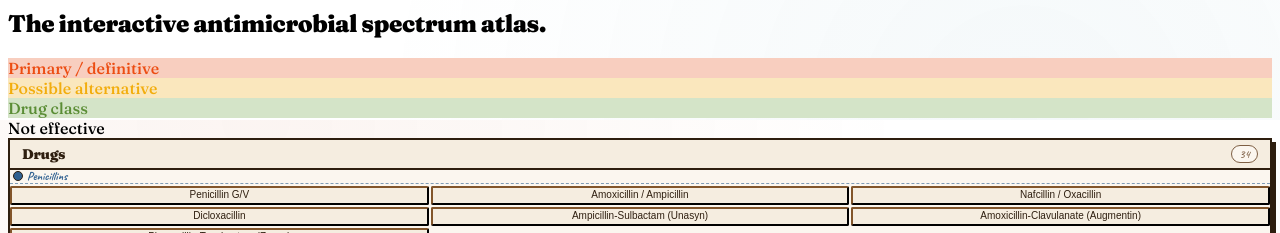
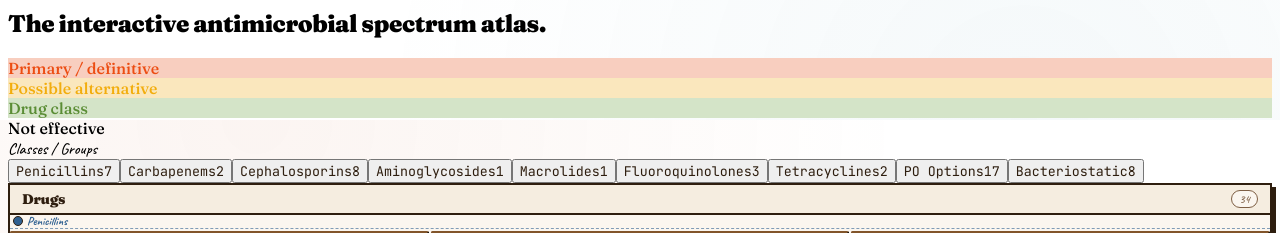
Before and after one commit to svg2280/CoverageIQ, a React (Vite) app in the folder client/: page / in a window 1280 px wide. Shown: the part 1480-1713 px from the top of the page. Built offline with nearby package versions, Linux system fonts and the light colour scheme.

Commit message:
Add antibiotic class/group rail (Penicillins, PO Options, Bacteriostatic, etc.) — hover turns matching drugs green

```diff
--- /dev/null
+++ b/client/src/components/class-rail.tsx
@@ -0,0 +1,80 @@
+import { cn } from "@/lib/utils";
+
+export interface ClassRailGroup {
+  id: string;
+  label: string;
+  drugIds: Set<string>;
+}
+
+interface ClassRailProps {
+  groups: ClassRailGroup[];
+  hoveredId: string | null;
+  pinnedId: string | null;
+  onHover: (id: string | null) => void;
+  onPin: (id: string) => void;
+}
+
+/**
+ * Horizontal "Antibiotic Classes / Groups" rail.
+ * Hover a chip → corresponding drugs in the matrix turn green (drug-cell--class)
+ * and non-matching cells dim via [data-selection="active"].
+ * Click pins/unpins the selection.
+ */
+export function ClassRail({
+  groups,
+  hoveredId,
+  pinnedId,
+  onHover,
+  onPin,
+}: ClassRailProps) {
+  const activeId = hoveredId ?? pinnedId;
+  return (
+    <div
+      className="flex items-center gap-2 flex-wrap"
+      data-testid="class-rail"
+      onMouseLeave={() => onHover(null)}
+    >
+      <span className="font-script text-[11px] uppercase tracking-[0.2em] text-muted-foreground whitespace-nowrap pr-1">
+        Classes / Groups
+      </span>
+      <div className="flex items-center gap-1.5 flex-wrap">
+        {groups.map((g) => {
+          const isHovered = hoveredId === g.id;
+          const isPinned = pinnedId === g.id;
+          const isActive = activeId === g.id;
+          const count = g.drugIds.size;
+          return (
+            <button
+              key={g.id}
+              type="button"
+              onMouseEnter={() => onHover(g.id)}
+              onFocus={() => onHover(g.id)}
+              onBlur={() => onHover(null)}
+              onClick={() => onPin(g.id)}
+              data-testid={`class-chip-${g.id}`}
+              data-active={isActive ? "true" : "false"}
+              aria-pressed={isPinned}
+              title={`${g.label} · ${count} drug${count === 1 ? "" : "s"}`}
+              className={cn(
+                "class-chip group inline-flex items-center gap-1.5 px-2.5 py-1 border-2 border-foreground bg-card",
+                "font-mono text-[10.5px] uppercase tracking-wider leading-none",
+                "transition-all hover:-translate-x-px hover:-translate-y-px hover:shadow-block-sm",
+                isActive && "class-chip--active",
+              )}
+            >
+              <span className="font-bold">{g.label}</span>
+              <span
+                className={cn(
+                  "inline-flex items-center justify-center min-w-[16px] h-[14px] px-1 text-[9px] font-bold border border-foreground",
+                  isActive ? "bg-foreground/20" : "bg-background",
+                )}
+              >
+                {count}
+              </span>
+            </button>
+          );
+        })}
+      </div>
+    </div>
+  );
+}
--- a/client/src/components/matrix.tsx
+++ b/client/src/components/matrix.tsx
@@ -16,6 +16,8 @@ interface MatrixProps {
   onPin: (sel: Selection) => void;
   search: string;
   bugImages: Record<string, string>;
+  /** Optional virtual class hover — set of drug IDs to highlight green (drug-cell--class). */
+  classFilter?: Set<string> | null;
 }
 
 // ---- Highlight logic (preserved from previous version) ----
@@ -289,9 +291,11 @@ export function Matrix({
   onPin,
   search,
   bugImages,
+  classFilter,
 }: MatrixProps) {
   const active: Selection = hovered ?? pinned;
   const searchLower = search.trim().toLowerCase();
+  const filterActive = !!classFilter && classFilter.size > 0 && !active;
 
   const drugsByClass = useMemo(() => {
     const map = new Map<string, Drug[]>();
@@ -310,7 +314,7 @@ export function Matrix({
 
   const isAntibac = data.key === "antibacterials";
 
-  const selectionActive = !!active;
+  const selectionActive = !!active || filterActive;
 
   return (
     <div
@@ -344,7 +348,10 @@ export function Matrix({
                 </div>
                 <div className="dclass__grid">
                   {list.map((drug) => {
-                    const hl = drugHighlight(drug.id, drug.classId, data, active);
+                    let hl = drugHighlight(drug.id, drug.classId, data, active);
+                    if (filterActive && !active && classFilter!.has(drug.id)) {
+                      hl = { classMatch: true };
+                    }
                     const isPinned = pinned?.kind === "drug" && pinned.id === drug.id;
                     const isMatch = matchesSearch(drug.name) || matchesSearch(drug.short ?? "");
                     return (
--- a/client/src/index.css
+++ b/client/src/index.css
@@ -701,6 +701,18 @@
     font-weight: 700;
     z-index: 2;
   }
+
+  /* Class / group rail chips */
+  .class-chip {
+    color: hsl(var(--foreground));
+  }
+  .class-chip--active {
+    background: hsl(var(--cov-class)) !important;
+    color: #07210d !important;
+    border-color: hsl(var(--foreground)) !important;
+    box-shadow: 2px 2px 0 hsl(var(--foreground));
+    transform: translate(-1px, -1px);
+  }
   .drug-cell--active {
     background: hsl(var(--primary)) !important;
     color: hsl(var(--primary-foreground)) !important;
--- a/client/src/pages/home.tsx
+++ b/client/src/pages/home.tsx
@@ -4,6 +4,7 @@ import { Matrix, type Selection } from "@/components/matrix";
 import { DetailPanel } from "@/components/detail-panel";
 import { Logo } from "@/components/logo";
 import { Legend } from "@/components/legend";
+import { ClassRail, type ClassRailGroup } from "@/components/class-rail";
 import { useTheme, FLAVOR_META, type ThemeFlavor } from "@/components/theme-provider";
 import { Search, Sun, Moon, Github, Sparkles, MessageSquare } from "lucide-react";
 import { cn } from "@/lib/utils";
@@ -17,6 +18,8 @@ export default function Home() {
   const [pinned, setPinned] = useState<Selection>(null);
   const [search, setSearch] = useState("");
   const [searchOpen, setSearchOpen] = useState(false);
+  const [hoveredClassGroup, setHoveredClassGroup] = useState<string | null>(null);
+  const [pinnedClassGroup, setPinnedClassGroup] = useState<string | null>(null);
   // Bug images are bundled into the JS at build time so they survive any
   // proxy that 404s static JSON files.
   const bugImages: Record<string, BugImage> = BUG_IMAGES;
@@ -28,9 +31,63 @@ export default function Home() {
     setHovered(null);
     setPinned(null);
     setSearch("");
+    setHoveredClassGroup(null);
+    setPinnedClassGroup(null);
   }
 
   const data = modules[activeModule];
+
+  // Antibiotic class/group rail (only for antibacterials)
+  const classRailGroups: ClassRailGroup[] = useMemo(() => {
+    if (activeModule !== "antibacterials") return [];
+    const drugIdsByClassId = (classIds: string[]) => {
+      const set = new Set<string>();
+      for (const d of data.drugs) if (classIds.includes(d.classId)) set.add(d.id);
+      return set;
+    };
+    const drugIdsByPredicate = (pred: (d: typeof data.drugs[number]) => boolean) => {
+      const set = new Set<string>();
+      for (const d of data.drugs) if (pred(d)) set.add(d.id);
+      return set;
+    };
+    return [
+      { id: "penicillins", label: "Penicillins", drugIds: drugIdsByClassId(["penicillin"]) },
+      { id: "carbapenems", label: "Carbapenems", drugIds: drugIdsByClassId(["carbapenem"]) },
+      { id: "cephalosporins", label: "Cephalosporins", drugIds: drugIdsByClassId(["cephalosporin"]) },
+      { id: "aminoglycosides", label: "Aminoglycosides", drugIds: drugIdsByClassId(["aminoglycoside"]) },
+      { id: "macrolides", label: "Macrolides", drugIds: drugIdsByClassId(["macrolide"]) },
+      { id: "fluoroquinolones", label: "Fluoroquinolones", drugIds: drugIdsByClassId(["fluoroquinolone"]) },
+      { id: "tetracyclines", label: "Tetracyclines", drugIds: drugIdsByClassId(["tetracycline"]) },
+      {
+        id: "po",
+        label: "PO Options",
+        drugIds: drugIdsByPredicate((d) =>
+          (d.route ?? []).some((r) => r.toUpperCase().includes("PO")),
+        ),
+      },
+      {
+        id: "bacteriostatic",
+        label: "Bacteriostatic",
+        drugIds: drugIdsByPredicate((d) =>
+          [
+            "tetracycline",
+            "macrolide",
+            "oxazolidinone",
+            "sulfa",
+            "lincosamide",
+            "urinary",
+          ].includes(d.classId),
+        ),
+      },
+    ];
+  }, [activeModule, data]);
+
+  const activeClassGroupId = hoveredClassGroup ?? pinnedClassGroup;
+  const classFilter = useMemo<Set<string> | null>(() => {
+    if (!activeClassGroupId) return null;
+    const g = classRailGroups.find((x) => x.id === activeClassGroupId);
+    return g ? g.drugIds : null;
+  }, [activeClassGroupId, classRailGroups]);
 
   // Search across drugs, bugs, syndromes in the active module
   const searchResults = useMemo(() => {
@@ -244,6 +301,21 @@ export default function Home() {
         </div>
       </section>
 
+      {/* CLASS / GROUP RAIL — antibacterials only */}
+      {activeModule === "antibacterials" && classRailGroups.length > 0 && (
+        <section className="flex-shrink-0 max-w-[1700px] w-full mx-auto px-4 lg:px-6 pb-1.5">
+          <ClassRail
+            groups={classRailGroups}
+            hoveredId={hoveredClassGroup}
+            pinnedId={pinnedClassGroup}
+            onHover={setHoveredClassGroup}
+            onPin={(id) =>
+              setPinnedClassGroup((cur) => (cur === id ? null : id))
+            }
+          />
+        </section>
+      )}
+
       {/* MAIN MATRIX — fills all remaining vertical space */}
       <main className="flex-1 max-w-[1700px] w-full mx-auto px-4 lg:px-6 pb-2 min-h-0 flex">
         <div className="grid grid-cols-1 xl:grid-cols-[minmax(0,1fr)_320px] gap-3 w-full min-h-0">
@@ -258,6 +330,7 @@ export default function Home() {
                 onPin={onPin}
                 search={search}
                 bugImages={bugImageUrls}
+                classFilter={classFilter}
               />
             </div>
           </div>
```
